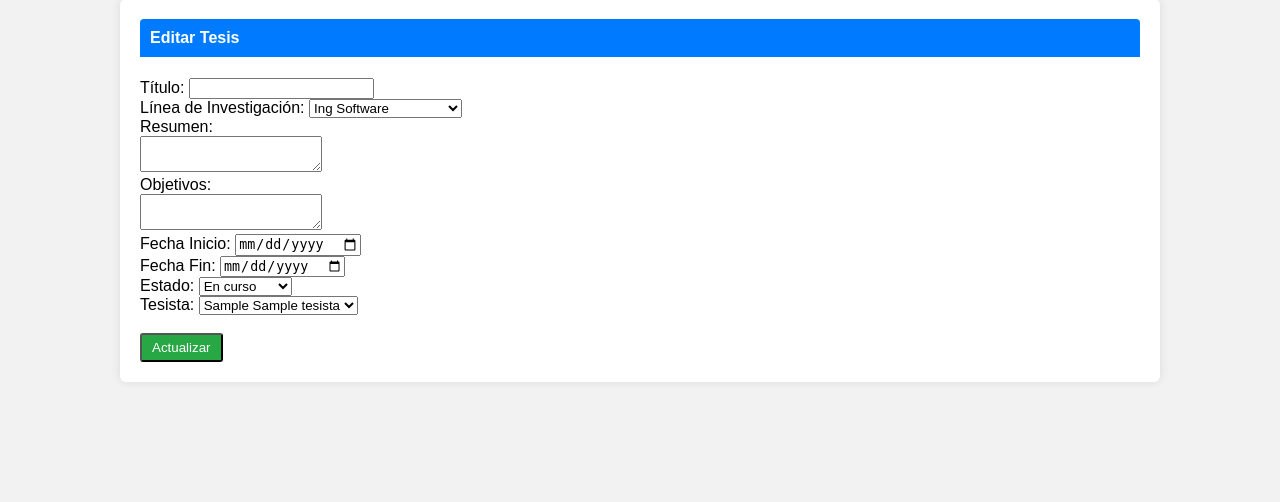
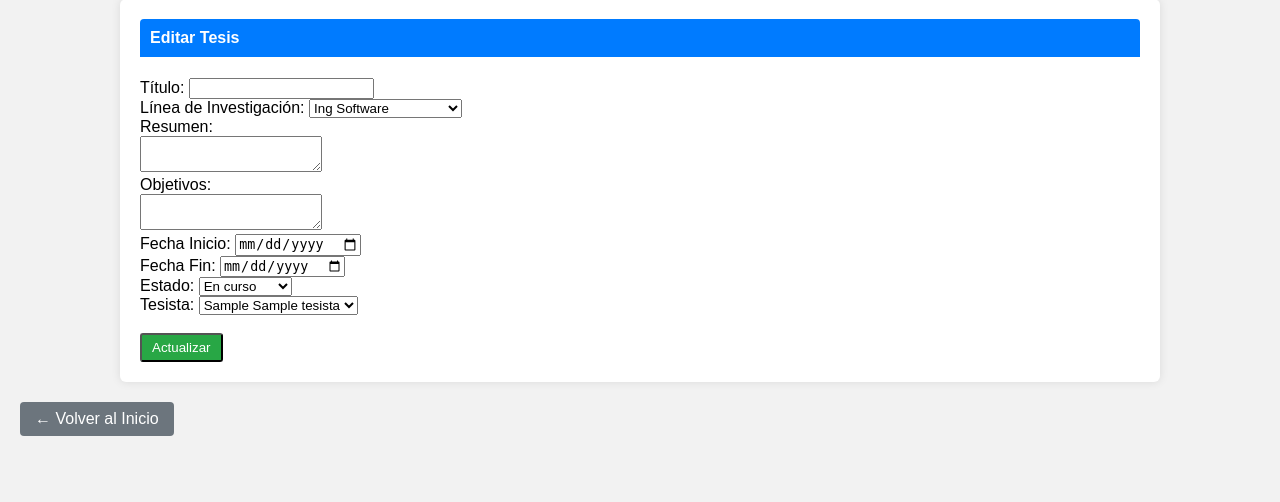
Before and after one commit to franxvas/gestion-tesis, a PHP site: page /tesis/editar.php in a window 1280 px wide. Shown: the part 21-523 px from the top of the page. Run offline with PHP 8.4, Linux system fonts and the light colour scheme; tables that the repository leaves empty or names only in its code hold one stand-in row (values such as "Sample post"); data that the repository does not hold is empty.

Commit message:
inclusion boton para volver

```diff
--- a/styles.css
+++ b/styles.css
@@ -50,3 +50,16 @@ tr:nth-child(even) {
 .btn:hover {
     opacity: 0.85;
 }
+
+.volver {
+    display: inline-block;
+    margin-top: 20px;
+    padding: 8px 15px;
+    background-color: #6c757d;
+    color: white;
+    text-decoration: none;
+    border-radius: 4px;
+}
+.volver:hover {
+    background-color: #5a6268;
+}
--- a/tesis/editar.php
+++ b/tesis/editar.php
@@ -74,5 +74,7 @@ $tesistas = $conn->query("SELECT id, apellidos, nombres FROM tesistas");
         <button type="submit" class="btn">Actualizar</button>
     </form>
 </div>
+<a href="../index.php" class="volver">&larr; Volver al Inicio</a>
+
 </body>
 </html>
--- a/tesis/listar.php
+++ b/tesis/listar.php
@@ -42,5 +42,7 @@
         </tbody>
     </table>
 </div>
+    <a href="../index.php" class="volver">&larr; Volver al Inicio</a>
+
 </body>
 </html>
--- a/tesis/registrar.php
+++ b/tesis/registrar.php
@@ -52,6 +52,8 @@
         <button type="submit" class="btn">Registrar</button>
     </form>
 </div>
+    <a href="../index.php" class="volver">&larr; Volver al Inicio</a>
+
 </body>
 </html>
 
--- a/tesistas/editar.php
+++ b/tesistas/editar.php
@@ -55,5 +55,6 @@ if ($_SERVER["REQUEST_METHOD"] == "POST") {
         <button type="submit" class="btn">Actualizar</button>
     </form>
 </div>
+    <a href="../index.php" class="volver">&larr; Volver al Inicio</a>
 </body>
 </html>
--- a/tesistas/listar.php
+++ b/tesistas/listar.php
@@ -39,5 +39,6 @@
         </tbody>
     </table>
 </div>
+    <a href="../index.php" class="volver">&larr; Volver al Inicio</a>
 </body>
 </html>
--- a/tesistas/registrar.php
+++ b/tesistas/registrar.php
@@ -36,6 +36,7 @@
         <button type="submit" class="btn">Registrar</button>
     </form>
 </div>
+    <a href="../index.php" class="volver">&larr; Volver al Inicio</a>
 </body>
 </html>
 
```
